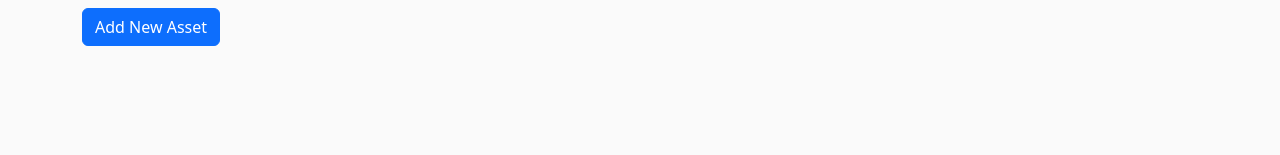
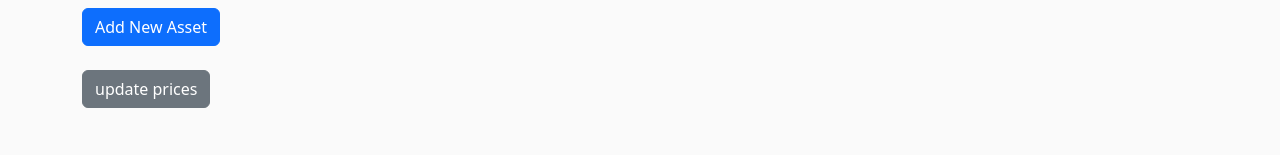
Before and after one commit to JotaEspig/easyinvesting, an Angular app in the folder frontend/: page /portfolio in a window 1280 px wide. Shown: the part 145-300 px from the top of the page. Built offline with nearby package versions, Linux system fonts and the light colour scheme; no server answers; sample sign-in values are in the browser's storage.

Commit message:
a little updates on login and adde button to update prices on portfolio

```diff
--- a/frontend/src/app/components/login/login.component.ts
+++ b/frontend/src/app/components/login/login.component.ts
@@ -41,7 +41,9 @@ export class LoginComponent {
           this.router.navigate(['/helloauth']); // TODO just temporary
         },
         error: (error) => {
-          console.error('Login failed:', error);
+          alert('Login failed');
+          console.error('Login error:', error);
+          this.loginForm.reset();
         }
       });
     } else {
--- a/frontend/src/app/components/portfolio/portfolio.component.html
+++ b/frontend/src/app/components/portfolio/portfolio.component.html
@@ -27,6 +27,12 @@
   </button>
 </div>
 
+<div class="container mt-4">
+  <button class="btn btn-secondary" (click)="updatePrices()">
+  update prices
+  </button>
+</div>
+
 <!-- Modal -->
 <div class="modal fade" id="addAssetModal" tabindex="-1" aria-labelledby="addAssetModalLabel" aria-hidden="true">
   <div class="modal-dialog">
--- a/frontend/src/app/components/portfolio/portfolio.component.ts
+++ b/frontend/src/app/components/portfolio/portfolio.component.ts
@@ -35,6 +35,24 @@ export class PortfolioComponent {
     if (modalElement) {
       this.modalInstance = new Modal(modalElement);
     }
+  }
+
+  updatePrices(): void {
+    const options: Object = {
+      headers: {
+        'Authorization': `Bearer ${localStorage.getItem('token')}`,
+      }
+    };
+    this.apiService.postRequest<{message: string}>("realtimeupdate", {}, options).subscribe({
+      next: (data) => {
+        alert(data.message);
+        this.updateAssets();
+      },
+      error: (err) => {
+        alert('Failed to update prices. Please try again later.');
+        console.error(err);
+      }
+    });
   }
 
   updateAssets(): void {
```
